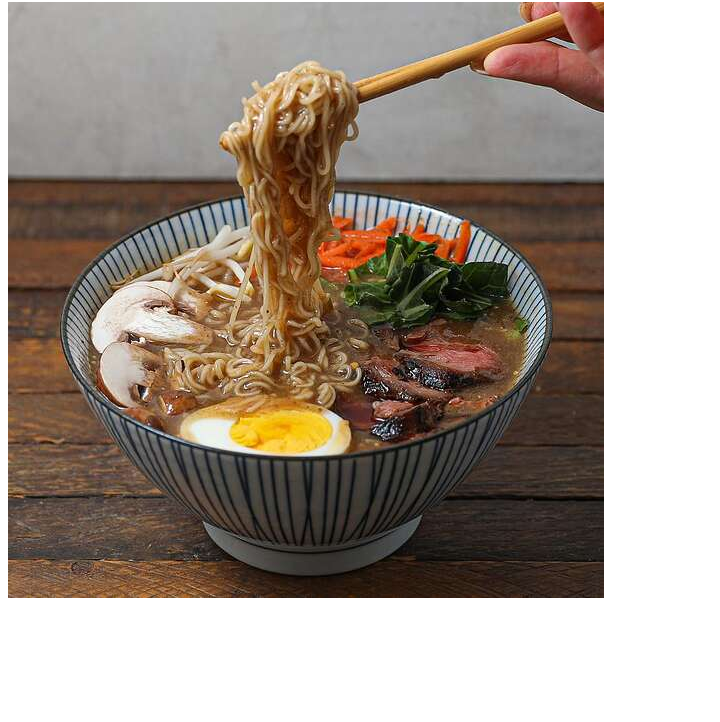
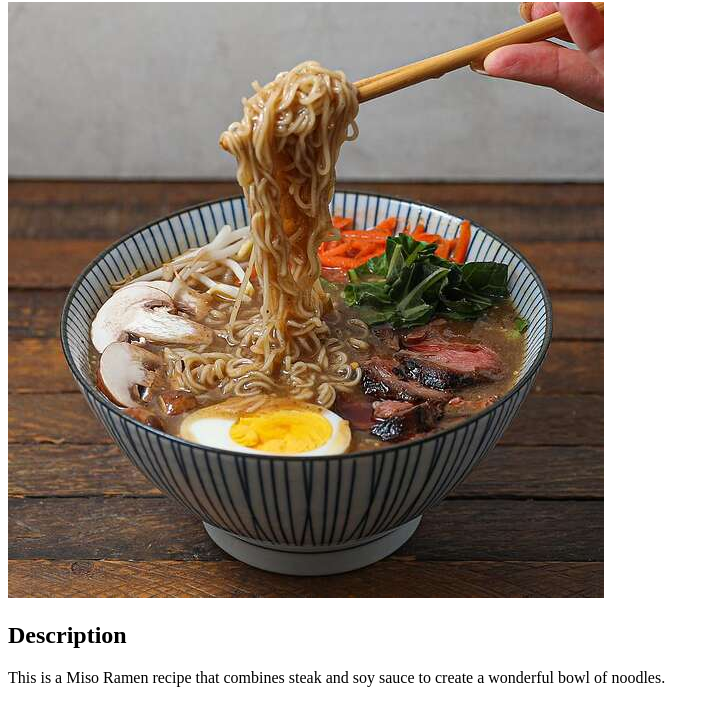
Before and after one commit to RobertBostrom4/odin-recipes, a plain HTML site: page recipes/ramen.html in a window 1280 px wide. Shown: the part 78-800 px from the top of the page, without its empty margins (0-720 px from the left). Drawn offline with Linux system fonts and the light colour scheme.

Commit message:
Add description of the ramen recipe underneath the picture.

```diff
--- a/recipes/ramen.html
+++ b/recipes/ramen.html
@@ -9,6 +9,7 @@
 <body>
     <h1>Miso Ramen</h1>
     <img src="Ramen Recipe.jpg">
-
+<h2>Description</h2>
+<p>This is a Miso Ramen recipe that combines steak and soy sauce to create a wonderful bowl of noodles. </p>
 </body>
 </html>
```
